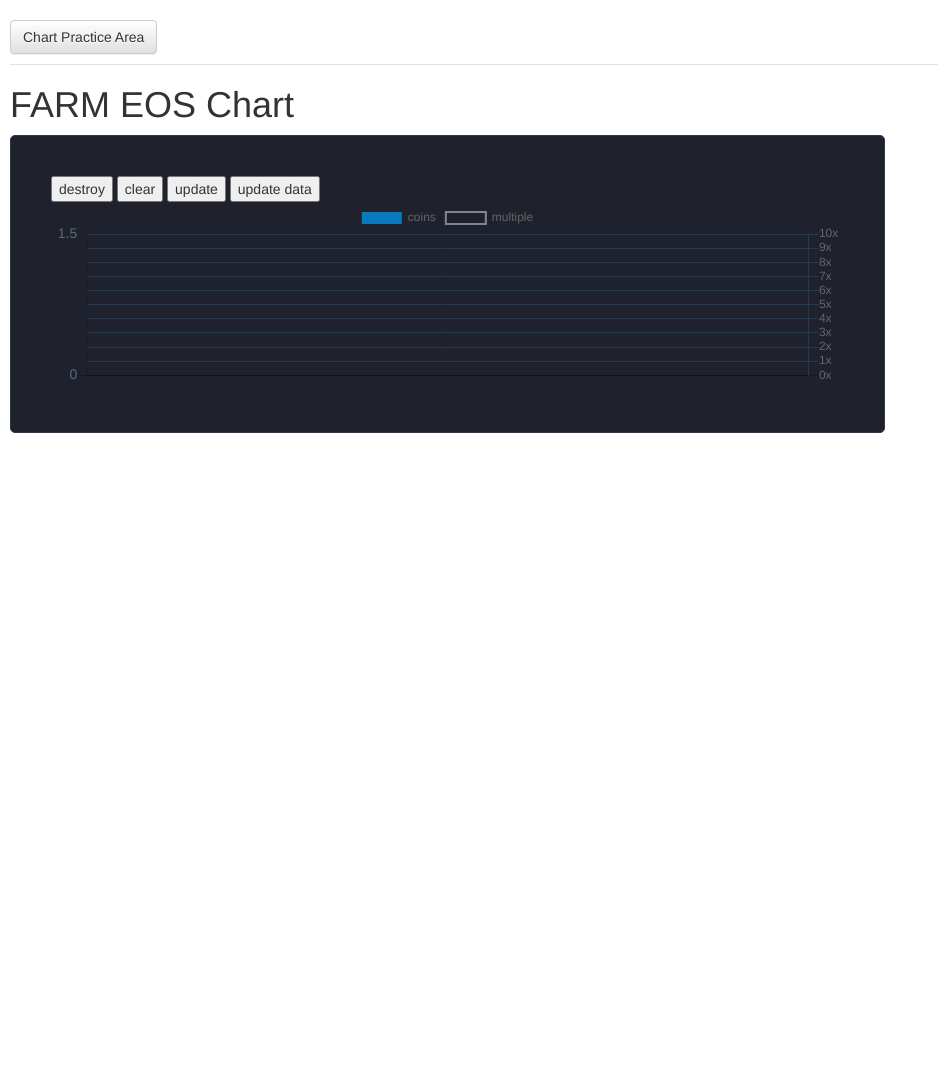
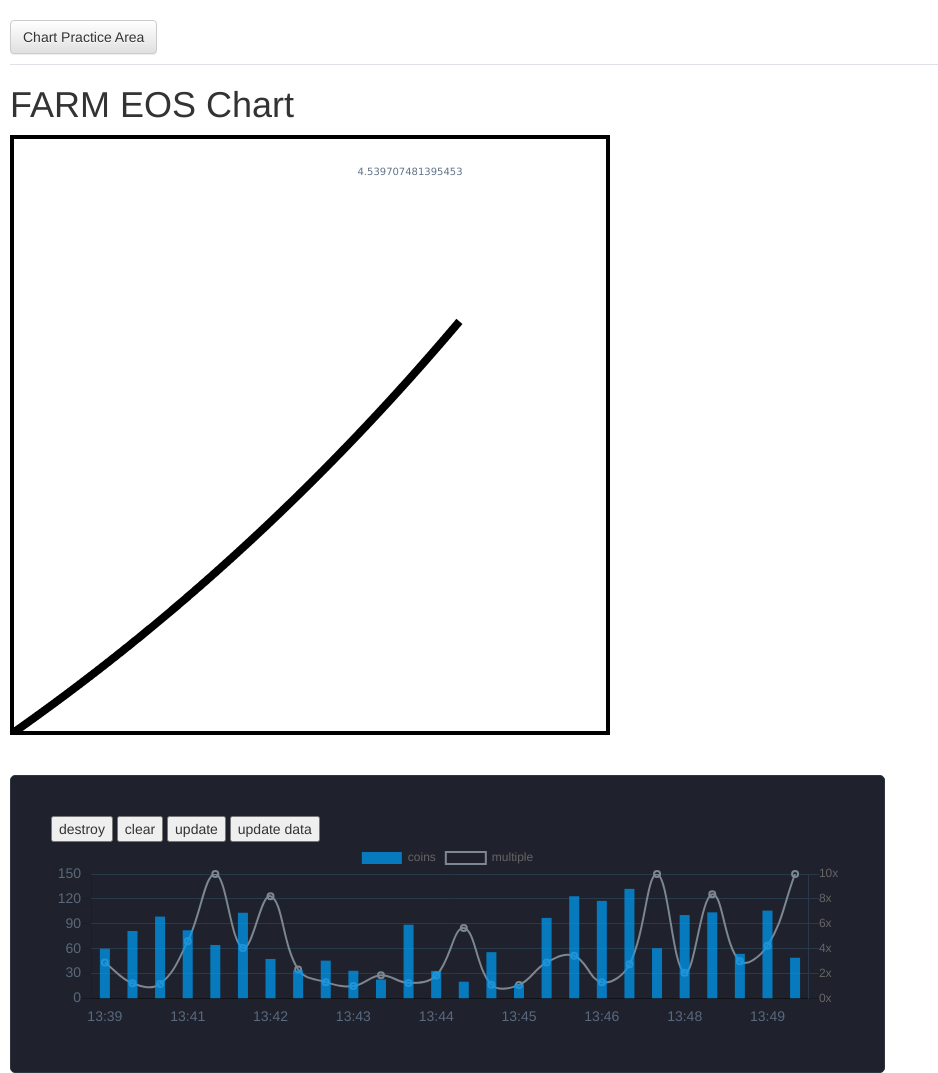
Before and after one commit to luke2327/JS-Chart-Practice, a website: page src/FarmEOS-belowChart/belowChart.html in a window 1280 px wide. Shown: the whole page, without its empty margins (0-938 px from the left). Before the commit the page ends 800 px from the top, so only its background shows below. Drawn offline with nearby package versions, Linux system fonts and the light colour scheme; no server answers.

Commit message:
Multipleラインが最大値を超えたとき処理。

```diff
--- a/src/FarmEOS-belowChart/belowChart.html
+++ b/src/FarmEOS-belowChart/belowChart.html
@@ -1,3 +1,4 @@
+<!DOCTYPE html>
 <html>
   <head>
     <meta charset="utf-8">
@@ -7,6 +8,7 @@
     <link rel="stylesheet" href="https://maxcdn.bootstrapcdn.com/bootstrap/3.3.2/css/bootstrap-theme.min.css">
     <link rel="stylesheet" href="../index.css">
     <link rel="stylesheet" href="belowChart.css">
+    <link rel="stylesheet" href="crashChart.css">
   </head>
 
   <body>
@@ -18,6 +20,7 @@
       </div>
     </header>
     <h1>FARM EOS Chart</h1>
+    <canvas id="crashChart" width="600" height="600"></canvas>
     <div class="cover-area">
       <button onclick="chartFrame.destroy()">destroy</button>
       <button onclick="chartFrame.clear()">clear</button>
@@ -30,5 +33,6 @@
   <script type="text/javascript" src="https://cdnjs.cloudflare.com/ajax/libs/Chart.js/2.7.3/Chart.bundle.min.js"></script>
   <script data-require="jquery" data-semver="2.1.4" src="https://code.jquery.com/jquery-2.1.4.js"></script>
   <script type="text/javascript" src="http://momentjs.com/downloads/moment.min.js"></script>
+  <script type="text/javascript" src="crashChart.js"></script>
   <script type="text/javascript" src="belowChart.js"></script>
 </html>
--- a/src/FarmEOS-belowChart/belowChart.js
+++ b/src/FarmEOS-belowChart/belowChart.js
@@ -1,18 +1,19 @@
-// Chart.pluginService.register({
-//   beforeDraw: function (chart) {
-//     if (chart.config.options.chartArea && chart.config.options.chartArea.backgroundColor) {
-//       var ctx = chart.chart.ctx;
-//       var chartArea = chart.chartArea;
+Chart.pluginService.register({
+  beforeDraw: function (chart) {
+    if (chart.config.options.chartArea && chart.config.options.chartArea.backgroundColor) {
+      for (var i = 0; i < chart.config.data.datasets[multipleIndex].data.length; i++){
+        if(chart.config.data.datasets[multipleIndex].data[i] > multipleAxisEnd){
+          tempVal.push(chart.config.data.datasets[multipleIndex].data[i]);
+          tempIndex.push(i);
+          chart.config.data.datasets[multipleIndex].data[i] = multipleAxisEnd;
+          chart.update();
+        }
+      }
+    }
 
-//       ctx.save();
-//       ctx.fillStyle = chart.config.options.chartArea.backgroundColor;
-//       ctx.fillRect(chartArea.left, chartArea.top, chartArea.right - chartArea.left, chartArea.bottom - chartArea.top);
-//       ctx.restore();
-//     }
-//   }
-// });
-// 위는 플러그인인데 필요없어서 쓰지 않음
-// 원래 차트 배경색 지정하려고 사용했던 것 인데 <div>태그 안에 <canvas>태그를 만들고 <div>에 배경색을 입히니 간단하게 해결 가능
+  }
+});
+// beforeDraw 플러그인을 이용하여 10이 넘는 데이터를 핸들링 한다
 
 /**
  *
@@ -50,6 +51,96 @@ async function updateData(chart){
   });
 }
 
+var tempVal = [],
+    tempIndex = [];
+const multipleAxisEnd = 10.00,
+      multipleIndex = 1;
+
+var nxAxisDataSet = [
+  "13:39",
+  "13:40",
+  "13:40",
+  "13:41",
+  "13:41",
+  "13:41",
+  "13:42",
+  "13:42",
+  "13:42",
+  "13:43",
+  "13:43",
+  "13:43",
+  "13:44",
+  "13:44",
+  "13:44",
+  "13:45",
+  "13:45",
+  "13:46",
+  "13:46",
+  "13:47",
+  "13:48",
+  "13:48",
+  "13:48",
+  "13:49",
+  "13:49",
+  "13:50"
+],
+  ncoinsDataSet = [
+    60.00,
+    81.30,
+    98.70,
+    82.20,
+    64.50,
+    103.30,
+    47.63,
+    33.80,
+    45.60,
+    33.40,
+    22.90,
+    88.90,
+    33.20,
+    20.20,
+    55.80,
+    17.00,
+    97.10,
+    123.20,
+    117.60,
+    132.10,
+    60.60,
+    100.50,
+    103.80,
+    53.80,
+    105.90,
+    49.10
+  ],
+  nmultipleDataSet = [
+    2.89,
+    1.22,
+    1.17,
+    4.59,
+    49.78,
+    4.06,
+    8.22,
+    2.33,
+    1.31,
+    1,
+    1.86,
+    1.25,
+    1.84,
+    5.66,
+    1.11,
+    1.09,
+    2.9,
+    3.43,
+    1.3,
+    2.74,
+    40.58,
+    2.07,
+    8.37,
+    3,
+    4.23,
+    42.14
+  ];
+
 /**
  * @description 차트 기본 설정
  */
@@ -72,30 +163,49 @@ var config = {
   data: {
     datasets: [{
       label: 'coins',
-      data: this.coinsDataSet,
+      data: ncoinsDataSet,
       type: 'bar',
       backgroundColor: "rgba(0,152,239,.75)",
       yAxisID: 'y-axis-1'
     }, {
       label: 'multiple',
-      data: this.multipleDataSet,
+      data: nmultipleDataSet,
       type: 'line',
       backgroundColor: "transparent",
       borderColor: "#7C8792",
       borderWidth: 2,
       yAxisID: 'y-axis-2'
     }],
-  labels: this.xAxisDataSet
+  labels: nxAxisDataSet
   },
 
   options: {
     // 마우스 hover했을 때 coins값과 multiple값을 동시에 보여주기 위해 작성
     tooltips: {
-      mode: 'label'
+      mode: 'label',
+      callbacks: {
+        label: function(tooltipItem, data){
+          var label = data.datasets[tooltipItem.datasetIndex].label || '';
+
+          if(tooltipItem.datasetIndex == 1 && tooltipItem.yLabel == 10){
+            console.log(chartFrame.data.datasets[1].data[tooltipItem.index]);
+            for(var i = 0; i < tempIndex.length; i++){
+              if(tooltipItem.index == tempIndex[i]){
+                label += ': ' + tempVal[i];
+              }
+            }
+            console.log('tempIndex : ' + tempIndex);
+            console.log('tempVal : ' + tempVal);
+          } else {
+            label += ': ' + tooltipItem.yLabel;
+          }
+          console.log(tooltipItem);
+          return label;
+        }
+      }
     },
     scales: {
-      yAxes: [
-      {
+      yAxes: [{
         type: 'linear',
         display: true,
         position: 'left',
@@ -118,6 +228,7 @@ var config = {
         ticks: {
           // 눈금 최대값 지정
           max: 10,
+          stepSize: 2,
           // 눈금 뒤에 'x'를 붙이기 위해 작성
           callback: function(label) {
             return label+'x';
@@ -131,8 +242,7 @@ var config = {
           drawOnChartArea: true,
           color: '#28394a'
         }
-      }
-    ],
+      }],
 		xAxes: [{
       maxBarThickness: 10,
         ticks:{
@@ -159,10 +269,11 @@ var config = {
 var ctx = document.getElementById('FEbCArea').getContext('2d');
 // Chart Object 생성
 var chartFrame = new Chart(ctx, config);
+// chartFrame.update();
 
 // API call 하는 함수를 호출해 기본 값을 채워 넣음
-updateData(chartFrame);
+// updateData(chartFrame);
 // 1초에 한번씩 반복해 정보가 업데이트 될 때 마다 차트를 갱신해줌
-setInterval(() => {
-  updateData(chartFrame);
-}, 1000);
+// setInterval(() => {
+//   updateData(chartFrame);
+// }, 1000);
--- /dev/null
+++ b/src/FarmEOS-belowChart/crashChart.css
@@ -0,0 +1,4 @@
+#crashChart{
+  display: block;
+  margin-bottom: 40px;
+}
--- /dev/null
+++ b/src/FarmEOS-belowChart/crashChart.js
@@ -0,0 +1,237 @@
+"use strict";
+
+var chartFrame = {
+  BASE: 7e-5,
+
+  /**
+   * @description 상승하고 있는 현재 점수
+   */
+  point: 0,
+
+  /**
+   * @description x축 넓이(?), 크기(?)
+   */
+  xScale: 1,
+
+  /**
+   * @description x축 길이 최솟값
+   */
+  xAxisMin: 1e4,
+
+  /**
+   * @description y축 넓이(?), 크기(?)
+   */
+  yScale: 100,
+
+  /**
+   * @description y축 길이 최솟값
+   */
+  yAxisMin: 200,
+
+  /**
+   * @description y축 시작 지점
+   */
+  yAxisBase: 100,
+
+  /**
+   * @description 상승 곡선이 향하는 지점의 좌표
+   */
+  line_axis_point: [],
+
+  /**
+   * @description canvas dom
+   */
+  canvas: document.getElementById('crashChart'),
+
+  /**
+   * @description canvas Context
+   */
+  ctx: document.getElementById('crashChart').getContext("2d"),
+
+  /**
+   * @description 차트 기본 스타일
+   */
+  axisStyle: {
+    lineWidth: 1,
+    font: "10px Verdana",
+    font2: "10px Verdana",
+    textAlign: "center",
+    strokeStyle: "#C8C8C8",
+    fillStyle: "#627389"
+  },
+
+  /**
+   * @description 상승 곡선 상승 폭
+   */
+  STEP: 15,
+
+  /**
+   * @description 상승 속도 | 1000 = 1s
+   * @default 10
+   */
+  STEP_TIME: 10,
+
+  /**
+   * @description 나올 수 있는 최소 배수
+   * @default 1
+   */
+  beginingPoint: 1,
+
+  /**
+   * @description 나올 수 있는 최대 배수
+   */
+  maxPoint: 10,
+
+  /**
+   * @description stop선 색
+   */
+  stopLineColor: '#ff0000',
+
+  /**
+   * @description start선 색
+   */
+  startLineColor: '#000000',
+
+  /**
+   * @description 상승 곡선 두께
+   */
+  lineWidth: 8,
+
+  // initialize
+  status: '', // running & stop
+  rendering: '', // 초기에 rendering 값을 !1로 설정하여 false 값을 준 후에 start()의 rendering 함수 실행
+
+
+  /**
+   * @description 초기화
+   * @param {number} initDuration / 지속 시간
+   */
+  init: function init(initDuration) {
+    void 0 === initDuration && (initDuration = 0), this.duration = initDuration, this.start(this.duration);
+  },
+
+
+  /**
+   * @description 실제 차트의 크기를 계산함
+   */
+  calcScale: function calcScale() {
+    this.xScale = this.canvas.width / Math.max(this.duration, this.xAxisMin);
+    this.yScale = this.canvas.height / (Math.max(this.yAxisMin, 100 * this.point) - this.yAxisBase);
+  },
+
+
+  /**
+   * @description 거리에 대한 지점
+   * @param {number} duration
+   */
+  getPointByDuration: function getPointByDuration(duration) {
+    return Math.pow(Math.E, duration * this.BASE);
+  },
+
+
+  /**
+   * @description 지점에 대한 거리
+   * @param {number} point
+   */
+  getDurationByPoint: function getDurationByPoint(point) {
+    return Math.floor(Math.log(point) / Math.log(Math.E) / this.BASE);
+  },
+
+
+  /**
+   * @description 차트를 그리기 전에 기본 값 설정 및 계산
+   * 상승 곡선의 좌표를 drawLine() 에서 이용할 수 있도록 기록
+   */
+  calcAxis: function calcAxis() {
+    var
+    // 상승 곡선이 닿는 x축 끝부분의 x좌표
+    xEdge,
+    // 상승 곡선이 닿는 y축 끝부분의 y좌표
+    yEdge;
+
+    // 상승 곡선
+    this.line_axis_point = [];
+    for (var a = 0; a < this.duration; a += this.STEP_TIME) {
+      xEdge = this.xScale * a;
+      yEdge = this.yScale * (100 * this.getPointByDuration(a) - this.yAxisBase);
+      // drawLine()에 상승 곡선을 그려주기 위해 xEdge, yEdge를 line_axis_point[]에 저장한다.
+      this.line_axis_point.push([xEdge, this.canvas.height - yEdge]);
+    }
+  },
+
+
+  /**
+   * @description 상승 곡선의 동작 구현 및 스타일 적용
+   * @param {string} lineColor 상승 곡선의 색
+   */
+  drawLine: function drawLine(lineColor) {
+    var t = this;
+    // linecolor 값이 없으면 기본 값 지정
+    lineColor || (lineColor = this.startLineColor), Object.assign(this.ctx, this.axisStyle, {
+      strokeStyle: lineColor,
+      lineWidth: this.lineWidth
+    }), this.ctx.beginPath(), this.ctx.moveTo(0, this.canvas.height), this.line_axis_point.forEach(function (i) {
+      t.ctx.lineTo(i[0], i[1]);
+    }), this.ctx.fillText(this.maxPoint, 400, 40), this.ctx.stroke();
+  },
+
+
+  /**
+   * @description 차트 테두리를 그려준다
+   */
+  drawMarkLine: function drawMarkLine() {
+    this.ctx.beginPath(), this.ctx.moveTo(0, 0), this.ctx.lineTo(0, this.canvas.height), this.ctx.lineTo(this.canvas.width, this.canvas.height), this.ctx.lineTo(this.canvas.width, 0), this.ctx.lineTo(0, 0), this.ctx.stroke();
+  },
+
+
+  /**
+   * @description 차트를 그려주는 함수
+   * @param {string} lineColor drawLine()에 인자값으로 넘겨줄 상승 곡선의 색
+   */
+  drawChart: function drawChart(lineColor) {
+    this.point = Math.pow(Math.E, this.duration * this.BASE), this.calcScale(), this.calcAxis(), this.clear(), this.drawMarkLine(), this.drawLine(lineColor);
+  },
+
+
+  /**
+   * @description 차트를 계속 렌더링 해준다.
+   * point가 maxPoint보다 높거나 같아지면 stop() 함수 실행
+   */
+  render: function render() {
+    this.rAFId = requestAnimationFrame(this.render.bind(this)), this.drawChart();
+    if (this.point >= this.maxPoint) this.stop(this.maxPoint);
+  },
+  start: function start() {
+    var i = this;
+    if (this.rendering == false) {
+      this.rAFId = requestAnimationFrame(this.render.bind(this)), this.status = "running", this.timerId = setInterval(function () {
+        i.duration += i.STEP;
+      }, this.STEP_TIME), this.rendering = true, this.maxPoint = this.generateRandom(this.beginingPoint, this.maxPoint);
+    }
+  },
+  stop: function stop(maxPoint) {
+    void 0 === maxPoint && (maxPoint = 0), cancelAnimationFrame(this.rAFId), clearInterval(this.timerId), this.init(this.getDurationByPoint(maxPoint || this.point)), this.status = "stop", this.drawChart(this.stopLineColor), this.rendering = false;
+  },
+
+
+  /**
+   * @description 투명한 사각형을 현재 canvas의 width, height의 맞게 생성하여 다시 그릴 수 있게 해준다.
+   */
+  clear: function clear() {
+    this.ctx.clearRect(0, 0, this.canvas.width, this.canvas.height);
+  },
+
+
+  /**
+   * @description maxPoint의 값을 랜덤으로 정하기 위함
+   * @param {number} min 최솟값
+   * @param {number} max 최댓값
+   */
+  generateRandom: function generateRandom(min, max) {
+    min = typeof min !== 'undefined' ? min : 0;
+    var maxPointVal = Math.random() * max + min;
+    return maxPointVal > max ? maxPointVal - 1 : maxPointVal;
+  }
+};
+
+chartFrame.init(0);
```
Also changed, not shown: README.md.
